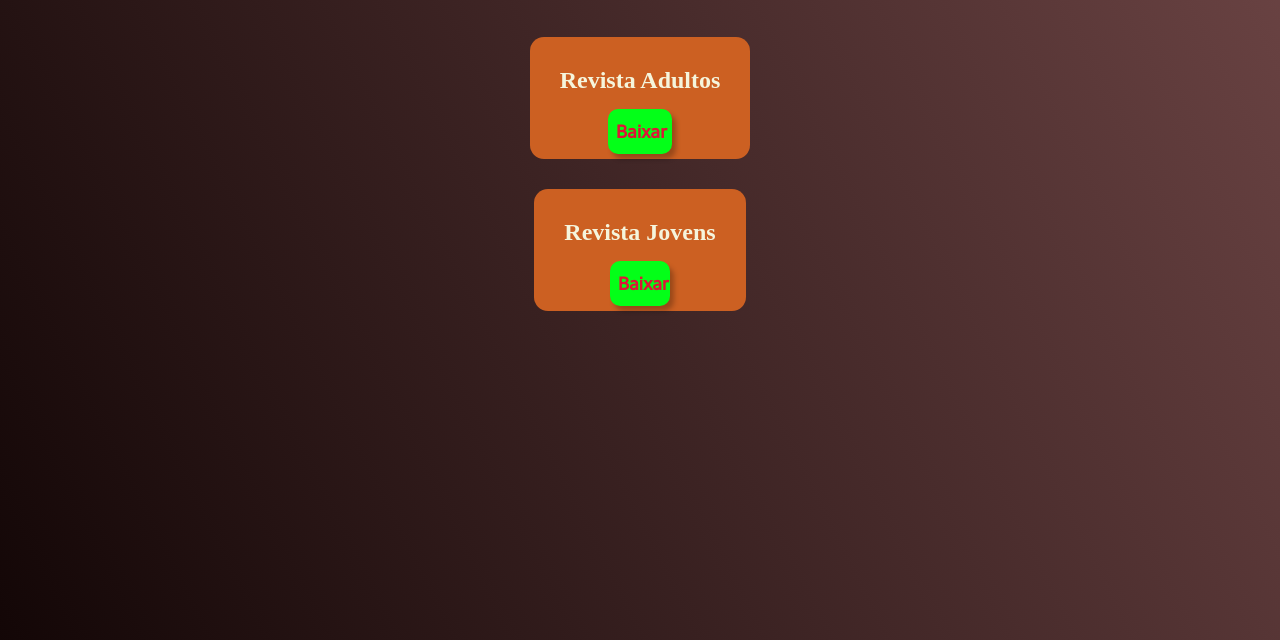
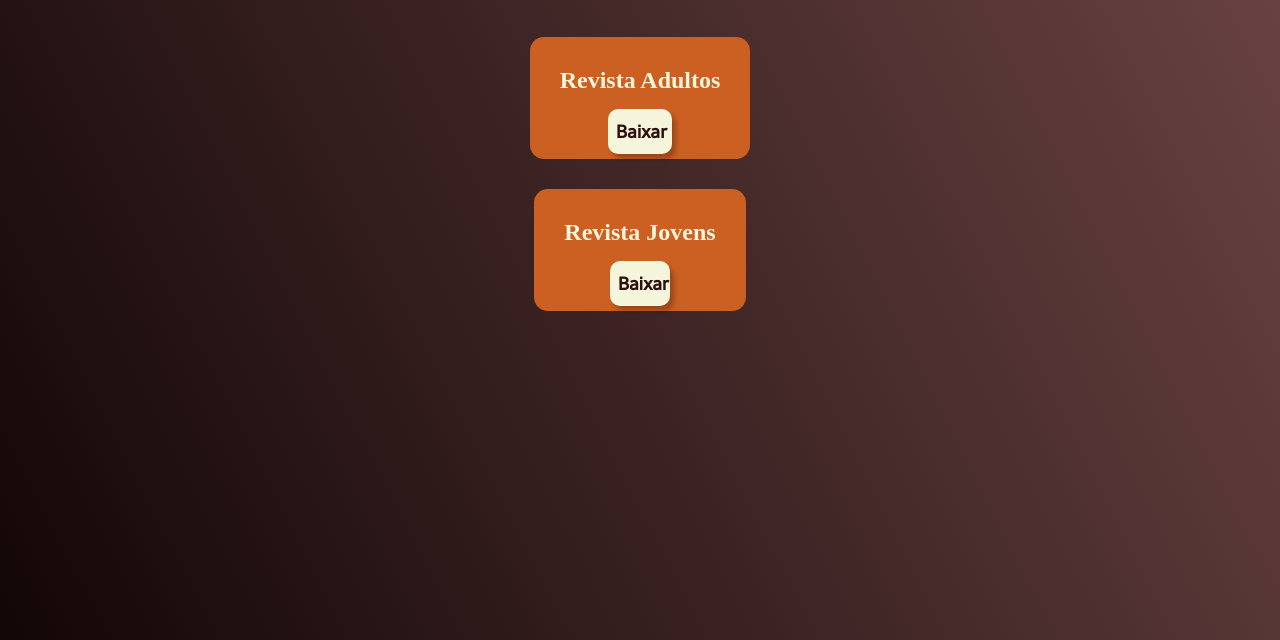
Before and after one commit to Gabr128040/ebd, a plain HTML site: page download-revista.html in a window 1280 px wide. Shown: the part 179-819 px from the top of the page. Drawn offline with Linux system fonts and the light colour scheme; a web font is replaced by a local one.

Commit message:
Update style_dr.css

```diff
--- a/css/style_dr.css
+++ b/css/style_dr.css
@@ -122,7 +122,7 @@ body {
 }
 
 .downloads-botao {
-    background-color: rgb(3, 255, 24);
+    background-color:beige;
     border: none;
     border-radius: 10px;
     width: 40%;
@@ -136,7 +136,7 @@ body {
 
 .conteudo-principal-botao-ancora {
     text-decoration: none;
-    color: #dd1637;
+    color: rgb(45, 17, 17);
 }
 
 .footer {
```
